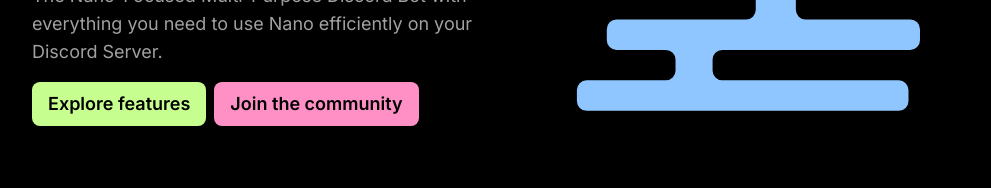
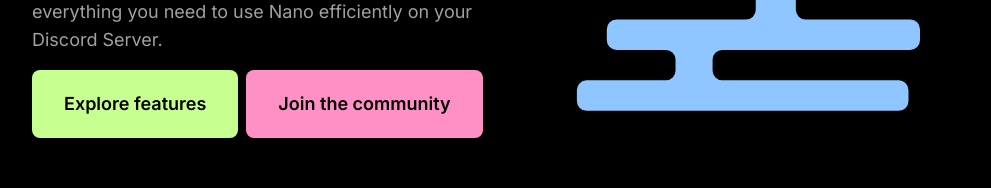
Before and after one commit to piscatus/nanobot-website, a Next.js app: page / in a window 1280 px wide. Shown: the part 426-614 px from the top of the page, without its empty margins (144-1135 px from the left). Built offline with nearby package versions, Linux system fonts and the light colour scheme; no server answers.

Commit message:
Added Dockerfile and docker-compose.yaml, changed formatting for Link Buttons

```diff
--- a/src/app/page.tsx
+++ b/src/app/page.tsx
@@ -22,15 +22,16 @@
               The Nano-Focused Multi-Purpose Discord Bot with everything you
               need to use Nano efficiently on your Discord Server.
             </p>
-            <div className="flex gap-2 h-10 text-black font-semibold md:h-11 md:text-lg">
+            <div className="flex gap-2 text-black font-semibold md:text-lg">
               <LinkButton
-                classname="bg-tertiary hover:bg-primary"
+                className="bg-tertiary hover:bg-primary px-6 py-4 sm:px-8 sm:py-5"
                 href="/features"
               >
                 Explore features
               </LinkButton>
+
               <LinkButton
-                classname="bg-secondary hover:bg-primary"
+                className="bg-secondary hover:bg-primary px-6 py-4 sm:px-8 sm:py-5"
                 href="/join"
               >
                 Join the community
--- a/src/components/utility/LinkButton.tsx
+++ b/src/components/utility/LinkButton.tsx
@@ -3,17 +3,17 @@
 
 export default function LinkButton({
   href,
-  classname,
+  className,
   children,
 }: {
   href: string;
-  classname: string;
+  className: string;
   children: React.ReactNode;
 }) {
   return (
     <Link
       href={href}
-      className={`px-4 rounded-lg flex justify-center items-center text-black font-semibold transition duration-300 active:scale-95 ${classname}`}
+      className={`rounded-lg flex justify-center items-center text-black font-semibold transition duration-300 active:scale-95 ${className}`}
     >
       {children}
     </Link>
```
Also changed, not shown: docker-compose.yaml (added, +11 -0 lines), 1 other file (tests, documents, lock files or other folders).
